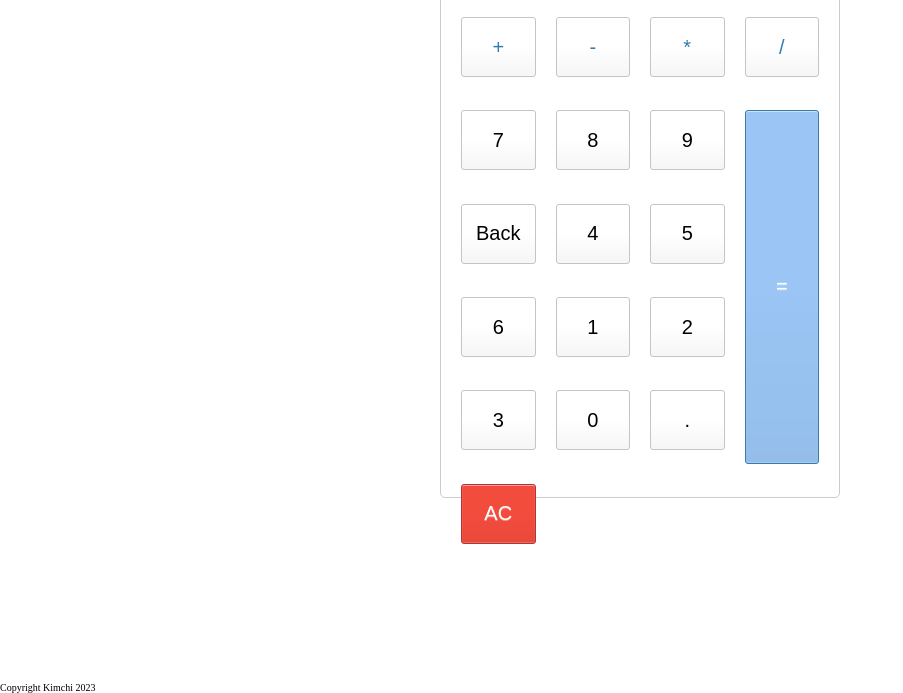
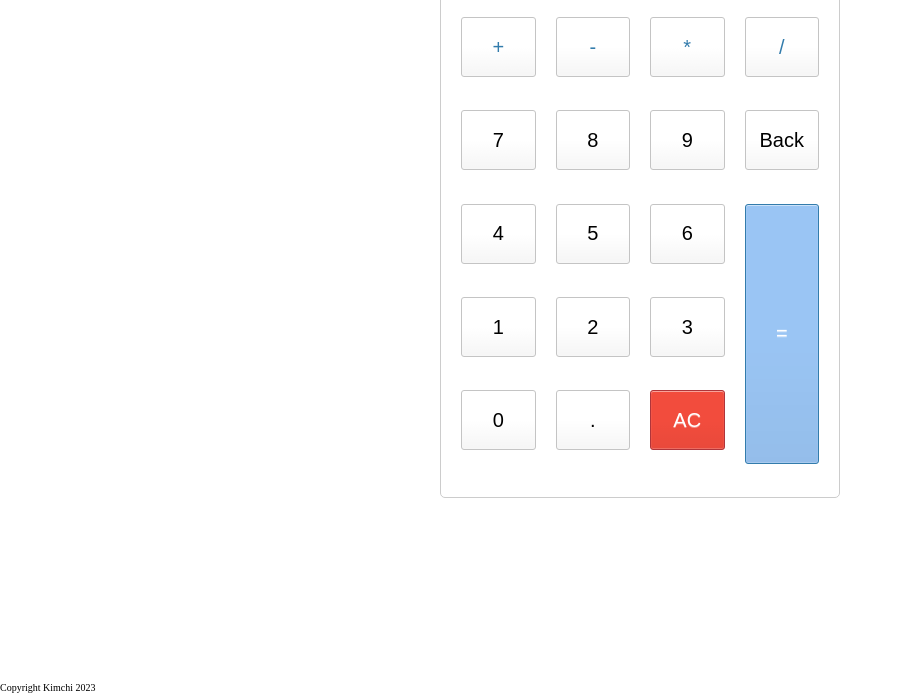
Before and after one commit to ThinkingPenguin/calculator, a plain HTML site: page index.html in a window 1280 px wide. Shown: the part 107-800 px from the top of the page, without its empty margins (0-903 px from the left). Drawn offline with Linux system fonts and the light colour scheme.

```diff
--- a/styles.css
+++ b/styles.css
@@ -104,7 +104,7 @@
     color: #fff;
     grid-row-start: 2;
     grid-row-end: 6;
-    grid-area: 2 /4 / 6 / 5;
+    grid-area: 3 /4 / 6 / 5;
     height: 100%;
 }
 
```
